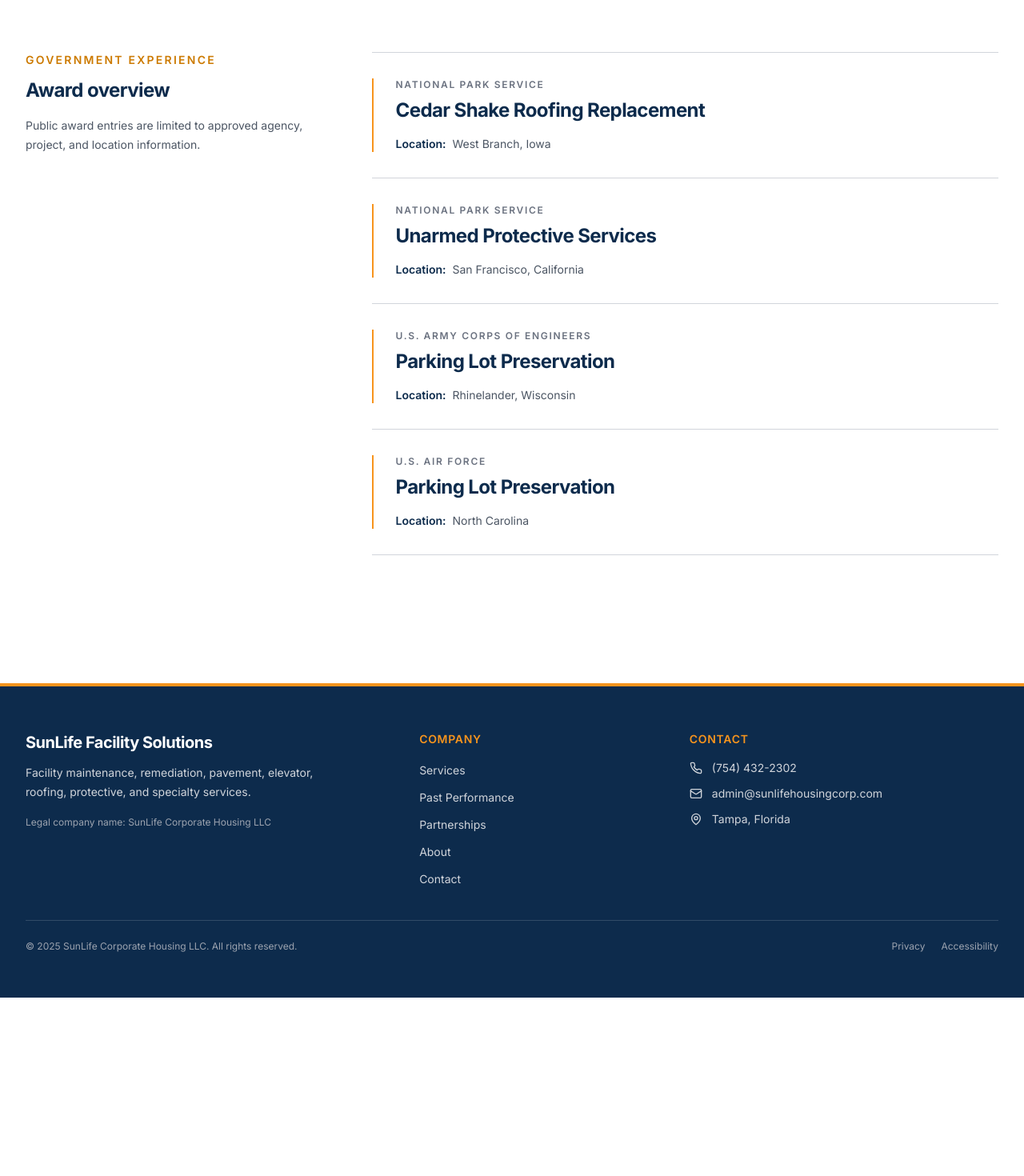
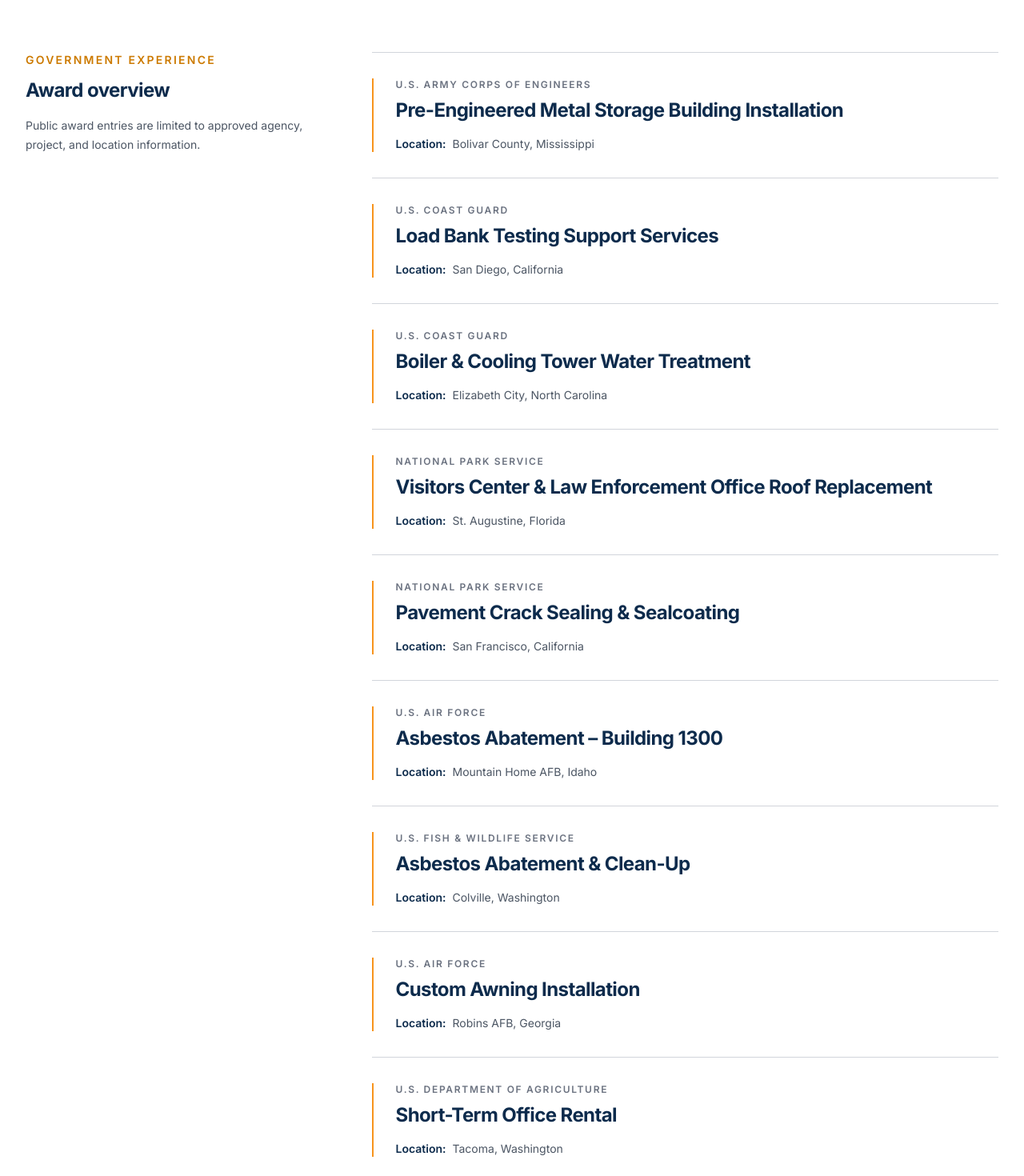
Before and after one commit to Iamsomatil/SLCH, a React (Vite) app: page /past-performance in a window 1280 px wide. Shown: the part 380-1850 px from the top of the page at 80% size. Before the commit the page ends 1627 px from the top, so only its background shows below. Built offline with nearby package versions, Linux system fonts and the light colour scheme.

Commit message:
added records to past performance tab

```diff
--- a/src/data/contractAwards.ts
+++ b/src/data/contractAwards.ts
@@ -7,10 +7,112 @@ export type ContractAward = {
 
 export const selectedContractAwards: ContractAward[] = [
   {
+    id: "usace-metal-storage-building-bolivar-county",
+    agency: "U.S. Army Corps of Engineers",
+    project: "Pre-Engineered Metal Storage Building Installation",
+    location: "Bolivar County, Mississippi",
+  },
+  {
+    id: "uscg-load-bank-testing-san-diego",
+    agency: "U.S. Coast Guard",
+    project: "Load Bank Testing Support Services",
+    location: "San Diego, California",
+  },
+  {
+    id: "uscg-water-treatment-elizabeth-city",
+    agency: "U.S. Coast Guard",
+    project: "Boiler & Cooling Tower Water Treatment",
+    location: "Elizabeth City, North Carolina",
+  },
+  {
+    id: "nps-roof-replacement-st-augustine",
+    agency: "National Park Service",
+    project: "Visitors Center & Law Enforcement Office Roof Replacement",
+    location: "St. Augustine, Florida",
+  },
+  {
+    id: "nps-pavement-sealing-san-francisco",
+    agency: "National Park Service",
+    project: "Pavement Crack Sealing & Sealcoating",
+    location: "San Francisco, California",
+  },
+  {
+    id: "usaf-asbestos-building-1300-mountain-home",
+    agency: "U.S. Air Force",
+    project: "Asbestos Abatement – Building 1300",
+    location: "Mountain Home AFB, Idaho",
+  },
+  {
+    id: "usfws-asbestos-cleanup-colville",
+    agency: "U.S. Fish & Wildlife Service",
+    project: "Asbestos Abatement & Clean-Up",
+    location: "Colville, Washington",
+  },
+  {
+    id: "usaf-custom-awning-robins",
+    agency: "U.S. Air Force",
+    project: "Custom Awning Installation",
+    location: "Robins AFB, Georgia",
+  },
+  {
+    id: "usda-short-term-office-rental-tacoma",
+    agency: "U.S. Department of Agriculture",
+    project: "Short-Term Office Rental",
+    location: "Tacoma, Washington",
+  },
+  {
+    id: "usfws-incinerator-carport-erwin",
+    agency: "U.S. Fish & Wildlife Service",
+    project: "Incinerator Carport Construction",
+    location: "Erwin, Tennessee",
+  },
+  {
+    id: "gls-elevator-services-massena",
+    agency: "Great Lakes St. Lawrence Seaway Development Corporation",
+    project: "Elevator Maintenance, Repair & Inspection Services",
+    location: "Massena, New York",
+  },
+  {
+    id: "nps-fire-cache-abatement-buxton",
+    agency: "National Park Service",
+    project: "Fire Cache Lead & Asbestos Abatement",
+    location: "Buxton, North Carolina",
+  },
+  {
     id: "nps-cedar-shake-roofing-west-branch",
     agency: "National Park Service",
     project: "Cedar Shake Roofing Replacement",
     location: "West Branch, Iowa",
+  },
+  {
+    id: "usace-pavement-sealing-glouster",
+    agency: "U.S. Army Corps of Engineers",
+    project: "Pavement Sealing & Crack Filling",
+    location: "Glouster, Ohio",
+  },
+  {
+    id: "usgs-parking-lot-paving-laurel",
+    agency: "U.S. Geological Survey",
+    project: "Parking Lot Milling & Paving",
+    location: "Laurel, Maryland",
+  },
+  {
+    id: "usaf-damage-restoration-dyess",
+    agency: "U.S. Air Force",
+    project: "Water & Fire Damage Restoration Services",
+    location: "Dyess AFB, Texas",
+  },
+  {
+    id: "usaf-asphalt-maintenance-minneapolis",
+    agency: "U.S. Air Force",
+    project: "Asphalt Pavement Repair & Maintenance",
+    location: "Minneapolis, Minnesota",
+  },
+  {
+    id: "usfs-parking-lot-repair-rhinelander",
+    agency: "U.S. Forest Service",
+    project: "Parking Lot Repair",
+    location: "Rhinelander, Wisconsin",
   },
   {
     id: "nps-unarmed-protective-services-san-francisco",
@@ -19,15 +121,57 @@ export const selectedContractAwards: ContractAward[] = [
     location: "San Francisco, California",
   },
   {
-    id: "usace-parking-lot-preservation-rhinelander",
-    agency: "U.S. Army Corps of Engineers",
-    project: "Parking Lot Preservation",
-    location: "Rhinelander, Wisconsin",
+    id: "uscg-asbestos-abatement-paris-landing",
+    agency: "U.S. Coast Guard",
+    project: "Asbestos Abatement",
+    location: "Paris Landing, Tennessee",
   },
   {
-    id: "usaf-parking-lot-preservation-north-carolina",
+    id: "usfws-office-mold-remediation-petaluma",
+    agency: "U.S. Fish & Wildlife Service",
+    project: "Office Mold Remediation",
+    location: "Petaluma, California",
+  },
+  {
+    id: "usace-lead-paint-remediation-fountain-city",
+    agency: "U.S. Army Corps of Engineers",
+    project: "Lead-Based Paint Remediation",
+    location: "Fountain City, Wisconsin",
+  },
+  {
+    id: "usaf-shade-structure-moody",
     agency: "U.S. Air Force",
+    project: "Shade Structure Repair & Replacement",
+    location: "Moody AFB, Georgia",
+  },
+  {
+    id: "nps-parking-lot-striping-springfield",
+    agency: "National Park Service",
+    project: "Parking Lot Sealing & Striping",
+    location: "Springfield, Illinois",
+  },
+  {
+    id: "ussocom-parking-lot-preservation-camp-lejeune",
+    agency: "U.S. Special Operations Command",
     project: "Parking Lot Preservation",
-    location: "North Carolina",
+    location: "Camp Lejeune, North Carolina",
+  },
+  {
+    id: "us-army-maintenance-shelter-concord",
+    agency: "U.S. Army",
+    project: "Maintenance & Preservation Shelter",
+    location: "Concord, California",
+  },
+  {
+    id: "pa-national-guard-power-distribution-annville",
+    agency: "Pennsylvania National Guard",
+    project: "Electric Power Distribution Equipment Maintenance & Repair",
+    location: "Annville, Pennsylvania",
+  },
+  {
+    id: "usace-chemical-analysis-walla-walla",
+    agency: "U.S. Army Corps of Engineers",
+    project: "Chemical Analysis / Laboratory Services",
+    location: "Walla Walla, Washington",
   },
 ];
--- a/src/data/services.ts
+++ b/src/data/services.ts
@@ -1,5 +1,14 @@
 import type { LucideIcon } from "lucide-react";
-import { Cog, Hammer, MapPin, Shield, ShieldCheck, Wrench } from "lucide-react";
+import {
+  Building2,
+  CalendarDays,
+  Cog,
+  Hammer,
+  MapPin,
+  Shield,
+  ShieldCheck,
+  Wrench,
+} from "lucide-react";
 
 export type ServiceCapability = {
   title: string;
@@ -89,4 +98,26 @@ export const serviceCapabilities: ServiceCapability[] = [
       "Observation and reporting",
     ],
   },
+  {
+    title: "Leasing Office Services",
+    description:
+      "Leasing-office support organized around property-specific administrative and coordination requirements.",
+    icon: Building2,
+    features: [
+      "Leasing coordination",
+      "Office administration",
+      "Property-specific support",
+    ],
+  },
+  {
+    title: "Short-Term Leasing",
+    description:
+      "Short-term leasing support organized around documented occupancy needs and agreed lease requirements.",
+    icon: CalendarDays,
+    features: [
+      "Short-term lease coordination",
+      "Occupancy requirement review",
+      "Leasing documentation support",
+    ],
+  },
 ];
--- a/src/pages/HomePage.tsx
+++ b/src/pages/HomePage.tsx
@@ -103,7 +103,7 @@ const HomePage: React.FC = () => {
             </p>
           </div>
 
-          <div className="grid grid-cols-1 border-l border-t border-gray-200 sm:grid-cols-2 lg:grid-cols-3 xl:grid-cols-4">
+          <div className="grid grid-cols-1 border-l border-t border-gray-200 sm:grid-cols-2 lg:grid-cols-3">
             {serviceCapabilities.map((service) => (
               <ServiceCard key={service.title} {...service} />
             ))}
--- a/src/pages/ServicesPage.tsx
+++ b/src/pages/ServicesPage.tsx
@@ -28,7 +28,7 @@ const ServicesPage: React.FC = () => {
 
       <section className="section-block">
         <div className="site-container">
-          <div className="grid grid-cols-1 border-l border-t border-gray-200 sm:grid-cols-2 lg:grid-cols-3 xl:grid-cols-4">
+          <div className="grid grid-cols-1 border-l border-t border-gray-200 sm:grid-cols-2 lg:grid-cols-3">
             {serviceCapabilities.map((service) => (
               <ServiceCard key={service.title} {...service} />
             ))}
```
